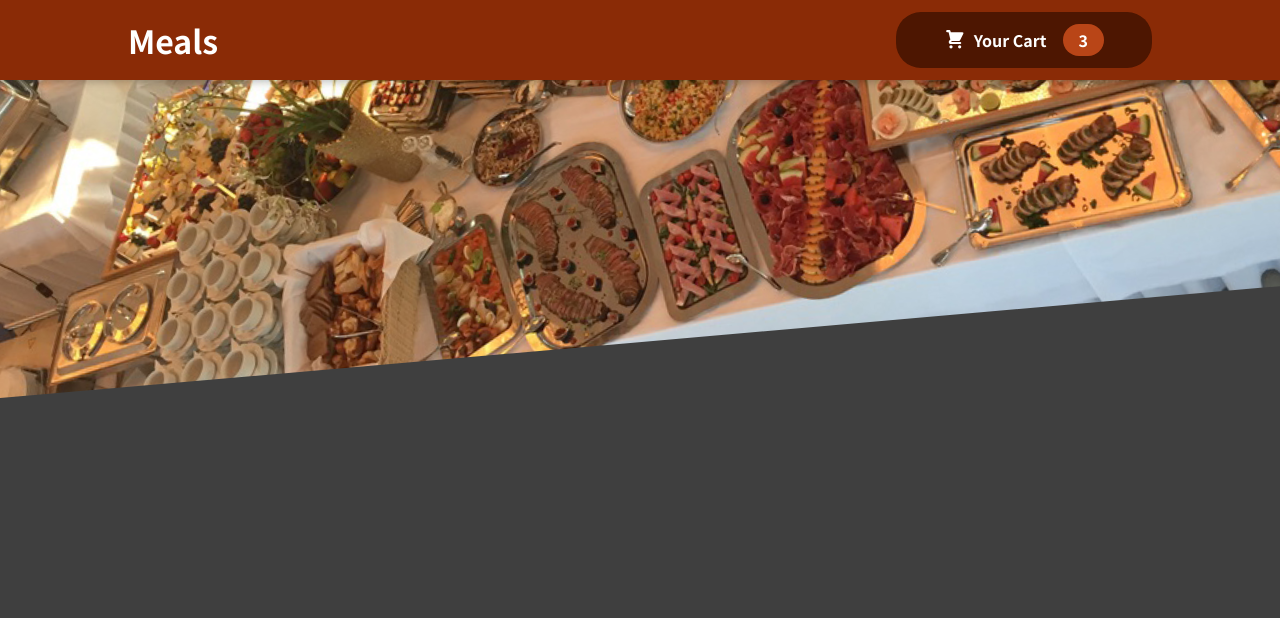
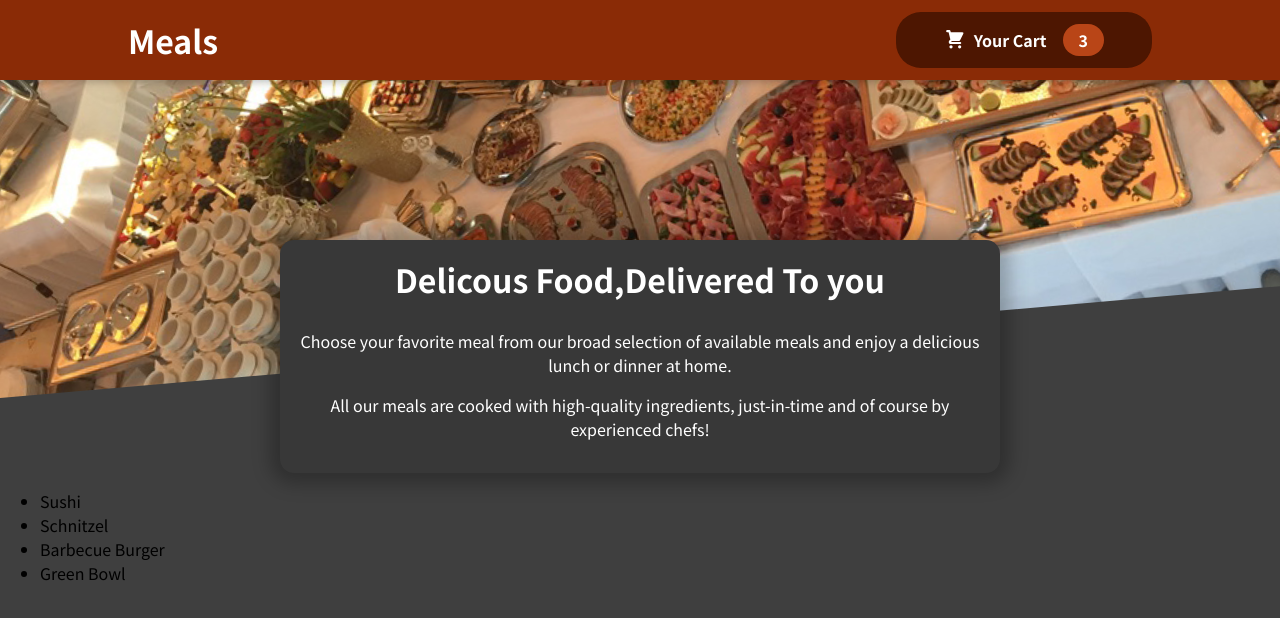
Before and after one commit to arpit00714/Resturant-website, a React (Create React App) app: page / in a window 1280 px wide. Shown: the top 618 px of the page. Built offline with nearby package versions, Linux system fonts and the light colour scheme.

Commit message:
second_commit

```diff
--- a/src/App.js
+++ b/src/App.js
@@ -1,11 +1,15 @@
 import react,{ Fragment } from "react";
 
 import Header from "./components/Layout/Header";
+import Meals from "./components/Meals/Meals";
 
 function App() {
   return (
     <Fragment>
       <Header />
+      <main>
+       <Meals />
+      </main>
     </Fragment>
   );
 }
--- /dev/null
+++ b/src/components/Meals/AvailableMeals.js
@@ -0,0 +1,42 @@
+import classes from './AvailableMeals.module.css';
+
+const DUMMY_MEALS = [
+    {
+      id: 'm1',
+      name: 'Sushi',
+      description: 'Finest fish and veggies',
+      price: 22.99,
+    },
+    {
+      id: 'm2',
+      name: 'Schnitzel',
+      description: 'A german specialty!',
+      price: 16.5,
+    },
+    {
+      id: 'm3',
+      name: 'Barbecue Burger',
+      description: 'American, raw, meaty',
+      price: 12.99,
+    },
+    {
+      id: 'm4',
+      name: 'Green Bowl',
+      description: 'Healthy...and green...',
+      price: 18.99,
+    },
+  ];
+
+const AvailableMeals = () => {
+     const mealslist = DUMMY_MEALS.map((meal) =>  <li>{meal.name}</li> );
+
+   return (
+        <section className={classes.meal}>
+            <ul>
+                {mealslist}
+            </ul>
+        </section>
+   );
+};
+
+export default AvailableMeals;
--- /dev/null
+++ b/src/components/Meals/AvailableMeals.module.css
@@ -0,0 +1,24 @@
+.meals {
+    max-width: 60rem;
+    width: 90%;
+    margin: 2rem auto;
+    animation: meals-appear 1s ease-out forwards;
+  }
+
+  .meals ul {
+    list-style: none;
+    margin: 0;
+    padding: 0;
+  }
+
+  @keyframes meals-appear {
+    from {
+      opacity: 0;
+      transform: translateY(3rem);
+    }
+
+    to {
+      opacity: 1;
+      transform: translateY(0);
+    }
+  }
--- /dev/null
+++ b/src/components/Meals/Meals.js
@@ -0,0 +1,13 @@
+import MealsSummary from './MealsSummary';
+import AvailableMeals  from './AvailableMeals';
+import { Fragment } from 'react';
+
+const Meals = () => {
+    return( <Fragment>
+        <MealsSummary />
+        <AvailableMeals />
+    </Fragment>
+    )
+};
+
+export default Meals;
--- /dev/null
+++ b/src/components/Meals/MealsSummary.js
@@ -0,0 +1,18 @@
+
+import classes from './MealsSummary.module.css';
+
+const MealsSummary = () =>{
+    return (
+         <section className={classes.summary}>
+        <h2>Delicous Food,Delivered To you</h2>
+        <p>
+            Choose your favorite meal from our broad selection of available meals and enjoy a delicious lunch or dinner at home.
+        </p>
+        <p>
+            All our meals are cooked with high-quality ingredients, just-in-time and of course by experienced chefs!
+        </p>
+    </section>
+    );
+};
+
+export default MealsSummary;
--- /dev/null
+++ b/src/components/Meals/MealsSummary.module.css
@@ -0,0 +1,18 @@
+.summary {
+    text-align: center;
+    max-width: 45rem;
+    width: 90%;
+    margin: auto;
+    margin-top: -10rem;
+    position: relative;
+    background-color: #383838;
+    color: white;
+    border-radius: 14px;
+    padding: 1rem;
+    box-shadow: 0 1px 18px 10px rgba(0, 0, 0, 0.25);
+  }
+
+  .summary h2 {
+    font-size: 2rem;
+    margin-top: 0;
+  }
```
